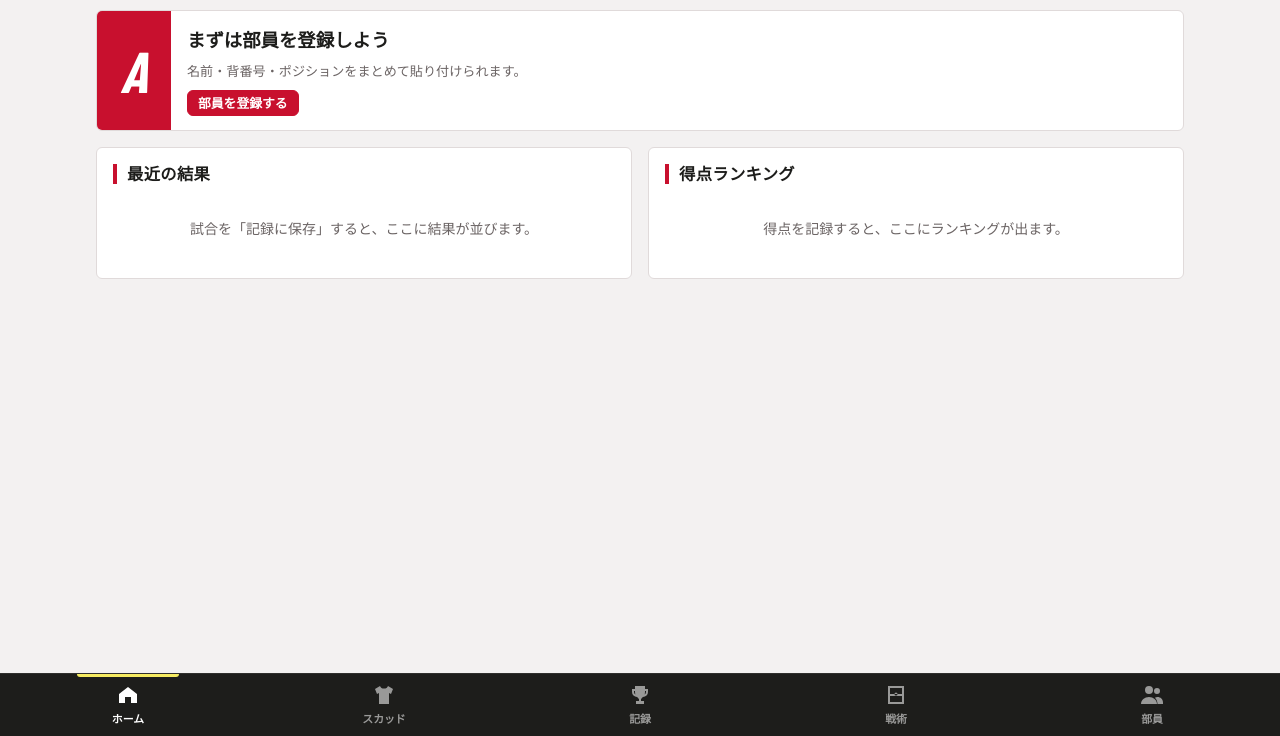
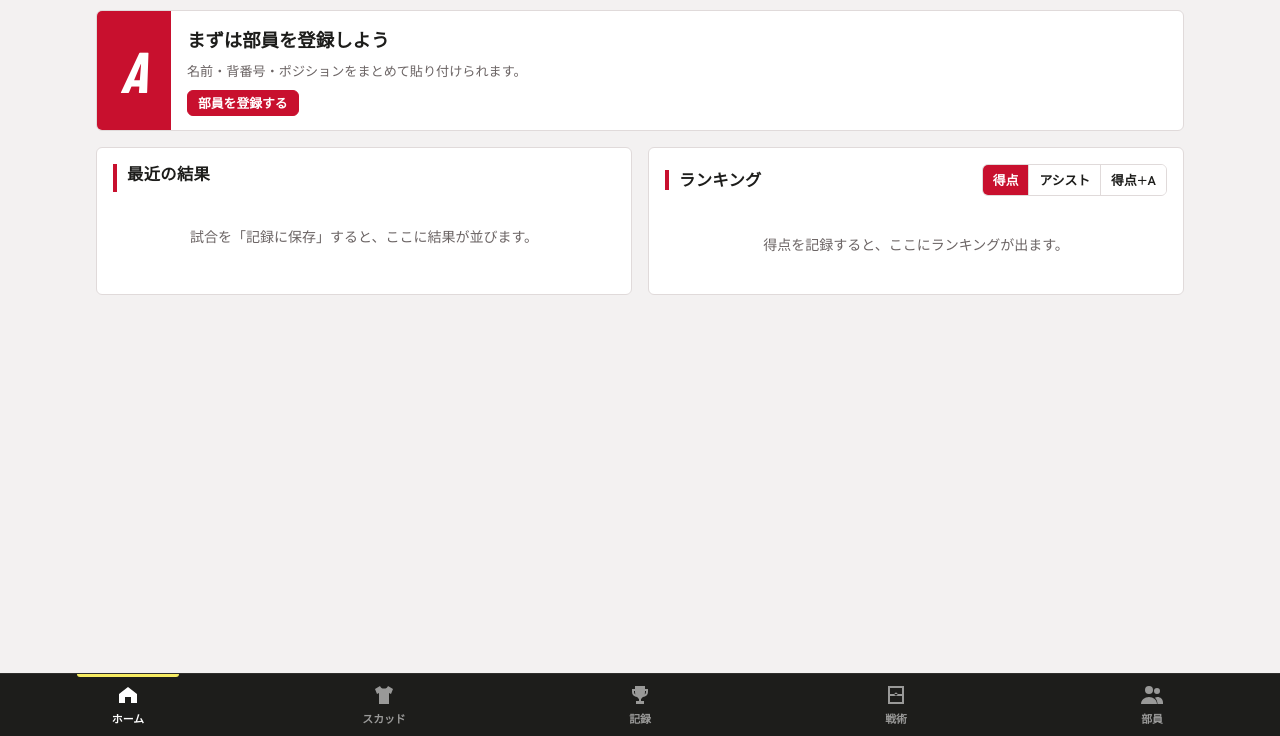
Before and after one commit to ogen0703/squad-board, a plain HTML site: page index.html in a window 1280 px wide. Shown: the part 64-800 px from the top of the page. Drawn offline with nearby package versions, Linux system fonts and the light colour scheme; a web font is replaced by a local one.

Commit message:
ホームのランキングを得点・アシスト・得点+アシストで切りかえ(同数は同順位)
Co-Authored-By: Claude Opus 5.5 <noreply@anthropic.com>
Claude-Session: https://claude.ai/code/session_019zTeCH5eZcXNukiT4mk5Fo

```diff
--- a/index.html
+++ b/index.html
@@ -37,7 +37,8 @@
         <div id="home-form"></div>
       </section>
       <section class="block">
-        <h2 class="sec-h">得点ランキング</h2>
+        <div class="bar" style="justify-content:space-between;margin-bottom:4px"><h2 class="sec-h" style="margin:0">ランキング</h2>
+          <span class="seg rank-seg" id="rank-seg" role="group" aria-label="ランキングの種類"><button data-rank="g" aria-pressed="true">得点</button><button data-rank="a" aria-pressed="false">アシスト</button><button data-rank="ga" aria-pressed="false">得点+A</button></span></div>
         <div id="home-leaders"></div>
       </section>
     </div>
--- a/style.css
+++ b/style.css
@@ -187,6 +187,8 @@ body.big .log { font-size: 1rem }
 .leader .rk { font-family: var(--f-num); font-weight: 800; font-size: 1.3rem; color: var(--muted); text-align: center }
 .leader .n { font-family: var(--f-num); font-weight: 800; font-size: 1.5rem; line-height: 1 }
 .leader:first-child .rk { color: var(--clubbar) }
+.leader .rk.top { color: var(--clubbar) }
+.rank-seg button[aria-pressed="true"] { background: var(--clubbar); color: #fff }
 
 /* 記録 */
 .kpis { display: flex; flex-wrap: wrap; gap: 0; background: var(--dark); color: #fff; border-radius: var(--r); overflow: hidden }
--- a/sw.js
+++ b/sw.js
@@ -1,4 +1,4 @@
-const CACHE = "squad-board-v14";
+const CACHE = "squad-board-v15";
 const CORE = ["./", "./index.html", "./manifest.webmanifest", "./icons/icon-192.png", "./icons/icon-512.png", "./icons/apple-touch-icon.png", "./style.css", "./app.js", "./tactics.js", "./match.js", "./club.js", "./ui.js"];
 self.addEventListener("install", (e) => { e.waitUntil(caches.open(CACHE).then((c) => c.addAll(CORE)).then(() => self.skipWaiting())); });
 self.addEventListener("activate", (e) => {
--- a/ui.js
+++ b/ui.js
@@ -11,6 +11,7 @@ function renderClub() { $("club-name").textContent = clubName(); document.title
 $("club-save").addEventListener("click", () => { store.meta = { ...(store.meta || {}), club: $("club-input").value.trim() }; persist(); renderClub(); $("club-input").value = ""; });
 
 /* ---------- ホーム ---------- */
+let rankBy = "g"; // ホームのランキング:g=得点 a=アシスト ga=得点+アシスト
 function renderHome() {
   const keys = ["A", "B"].filter((k) => teamMembers(k).length || (teams[k] && teams[k].match && teams[k].match.date));
   if (!members.length) {
@@ -42,10 +43,18 @@ function renderHome() {
     : '<div class="empty-state">試合を「記録に保存」すると、ここに結果が並びます。</div>';
   const st = {};
   recs.forEach((r) => r.events.forEach((e) => { if (e.type === "goal" && e.id) { const s = st[e.id] = st[e.id] || { id: e.id, name: nameIn(r, e.id), team: r.team, g: 0, a: 0 }; s.g++; } if (e.type === "goal" && e.assistId) { const s = st[e.assistId] = st[e.assistId] || { id: e.assistId, name: nameIn(r, e.assistId), team: r.team, g: 0, a: 0 }; s.a++; } }));
-  const top = Object.values(st).filter((s) => s.g).sort((a, b) => b.g - a.g || b.a - a.a).slice(0, 5);
-  $("home-leaders").innerHTML = top.length ? top.map((s, i) => `<div class="leader"><span class="rk">${i + 1}</span><span><button class="link" data-player="${s.id}">${esc(s.name)}</button> <span class="sub">${s.team}チーム${s.a ? ` ・ ${s.a}アシスト` : ""}</span></span><span class="n">${s.g}</span></div>`).join("")
-    : '<div class="empty-state">得点を記録すると、ここにランキングが出ます。</div>';
+  // 得点 / アシスト / 得点+アシスト。同じ数は同じ順位
+  const val = (s) => (rankBy === "g" ? s.g : rankBy === "a" ? s.a : s.g + s.a);
+  const sub = (s) => (rankBy === "g" ? (s.a ? `${s.a}アシスト` : "") : rankBy === "a" ? (s.g ? `${s.g}得点` : "") : `${s.g}得点 ・ ${s.a}アシスト`);
+  const all = Object.values(st).filter((s) => val(s) > 0).sort((a, b) => val(b) - val(a) || (rankBy === "a" ? b.g - a.g : b.a - a.a) || a.name.localeCompare(b.name, "ja"));
+  const top = all.filter((s, i) => i < 5 || val(s) === val(all[4]));
+  let rk = 0;
+  $("rank-seg").querySelectorAll("button").forEach((b) => b.setAttribute("aria-pressed", b.dataset.rank === rankBy));
+  $("home-leaders").innerHTML = top.length ? top.map((s, i) => { if (i === 0 || val(s) !== val(top[i - 1])) rk = i + 1;
+      return `<div class="leader"><span class="rk ${rk === 1 ? "top" : ""}">${rk}</span><span><button class="link" data-player="${s.id}">${esc(s.name)}</button> <span class="sub">${s.team}チーム${sub(s) ? ` ・ ${sub(s)}` : ""}</span></span><span class="n">${val(s)}</span></div>`; }).join("")
+    : `<div class="empty-state">${{ g: "得点", a: "アシスト", ga: "得点やアシスト" }[rankBy]}を記録すると、ここにランキングが出ます。</div>`;
 }
+$("rank-seg").addEventListener("click", (e) => { const b = e.target.closest("[data-rank]"); if (!b) return; rankBy = b.dataset.rank; renderHome(); });
 $("view-H").addEventListener("click", (e) => {
   const go = e.target.closest("[data-go]"); if (go) { view = go.dataset.go; sel = null; render(); window.scrollTo({ top: 0 }); return; }
   const ag = e.target.closest("[data-att-go]"); if (ag) { view = ag.dataset.attGo; attOpen = true; render(); $("match-panel").scrollIntoView({ block: "start" }); return; }
```
